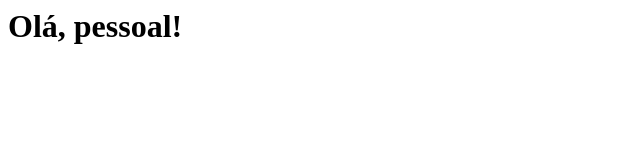
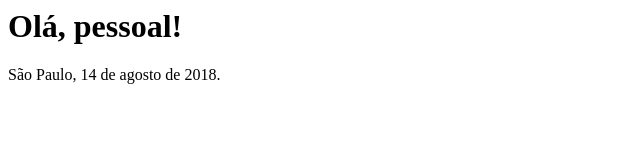
Before and after one commit to hugorosso/aulagitfs5, a plain HTML site: page index.html in a window 1280 px wide. Shown: the whole page, without its empty margins (0-640 px from the left). Drawn offline with Linux system fonts and the light colour scheme.

Commit message:
Incluindo paragrafo

```diff
--- a/index.html
+++ b/index.html
@@ -5,5 +5,6 @@
 	</head>
 	<body>
 		<h1>Olá, pessoal!</h1>
+		<p>São Paulo, 14 de agosto de 2018.</p>
 	</body>
 </html>
```
